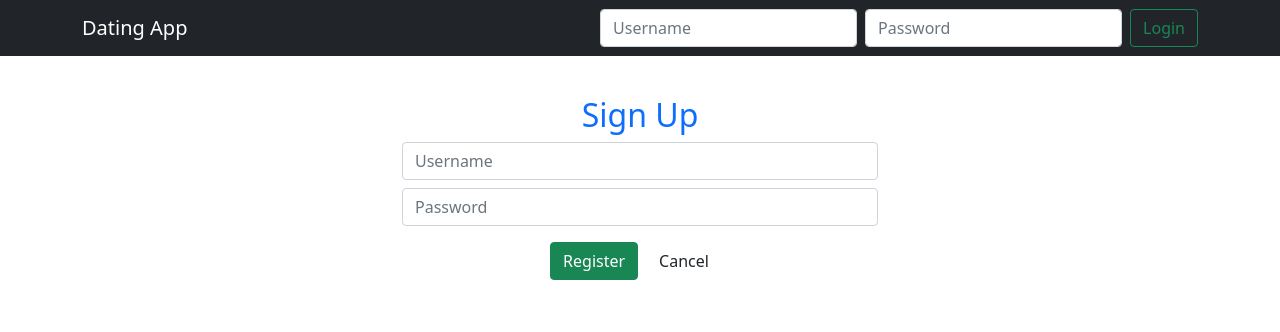
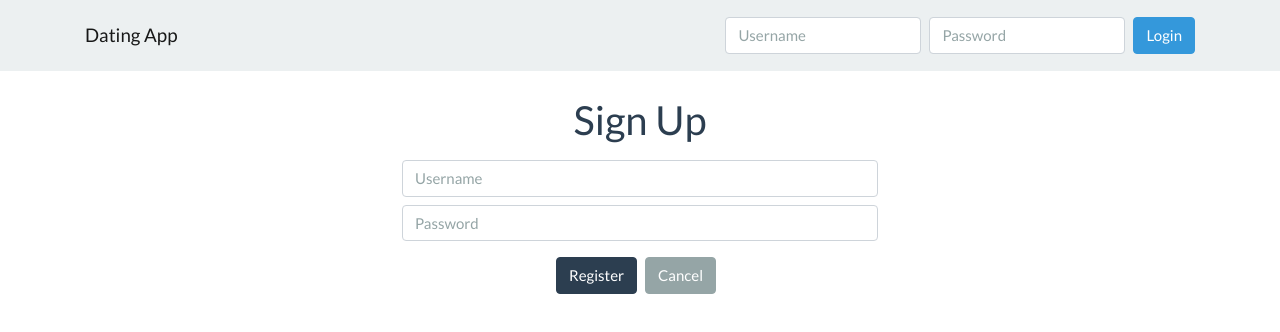
Before and after one commit to sormmi/dating-app, an Angular app: page / in a window 1280 px wide. Both pictures are taken after a click on the button "Register". Shown: the top 332 px of the page. Built offline with nearby package versions, Linux system fonts and the light colour scheme.

Commit message:
Add shared module

```diff
--- a/angular.json
+++ b/angular.json
@@ -23,6 +23,7 @@
             "styles": [
               "./node_modules/bootstrap/dist/css/bootstrap.min.css",
               "./node_modules/ngx-bootstrap/datepicker/bs-datepicker.css",
+              "./node_modules/bootswatch/dist/flatly/bootstrap.min.css",
               "./node_modules/font-awesome/css/font-awesome.min.css",
               "./node_modules/ngx-toastr/toastr.css",
               "src/styles.css"
--- a/package.json
+++ b/package.json
@@ -22,6 +22,7 @@
     "@popperjs/core": "^2.7.0",
     "@schematics/angular": "^11.2.0",
     "bootstrap": "^5.0.0-beta2",
+    "bootswatch": "^4.6.0",
     "font-awesome": "^4.7.0",
     "ngx-bootstrap": "^6.2.0",
     "ngx-toastr": "^13.2.0",
--- a/src/app/_models/user.ts
+++ b/src/app/_models/user.ts
@@ -1,4 +1,4 @@
 export interface User {
-  usernnme: string;
+  userName: string;
   token: string;
 }
--- /dev/null
+++ b/src/app/_modules/shared.module.ts
@@ -0,0 +1,17 @@
+import { NgModule } from '@angular/core';
+import { CommonModule } from '@angular/common';
+import { BsDropdownModule } from 'ngx-bootstrap/dropdown';
+import { ToastrModule } from 'ngx-toastr';
+
+@NgModule({
+  declarations: [],
+  imports: [
+    CommonModule,
+    BsDropdownModule.forRoot(),
+    ToastrModule.forRoot({
+      positionClass: 'toast-bottom-right',
+    }),
+  ],
+  exports: [BsDropdownModule, ToastrModule],
+})
+export class SharedModule {}
--- a/src/app/app.module.ts
+++ b/src/app/app.module.ts
@@ -2,7 +2,6 @@ import { NgModule } from '@angular/core';
 import { BrowserModule } from '@angular/platform-browser';
 import { BrowserAnimationsModule } from '@angular/platform-browser/animations';
 import { HttpClientModule } from '@angular/common/http';
-import { BsDropdownModule } from 'ngx-bootstrap/dropdown';
 
 import { AppRoutingModule } from './app-routing.module';
 import { AppComponent } from './app.component';
@@ -14,7 +13,7 @@ import { MemberListComponent } from './members/member-list/member-list.component
 import { MemberDetailComponent } from './members/member-detail/member-detail.component';
 import { ListsComponent } from './lists/lists.component';
 import { MessagesComponent } from './messages/messages.component';
-import { ToastrModule } from 'ngx-toastr';
+import { SharedModule } from './_modules/shared.module';
 
 @NgModule({
   declarations: [
@@ -33,10 +32,7 @@ import { ToastrModule } from 'ngx-toastr';
     AppRoutingModule,
     HttpClientModule,
     FormsModule,
-    BsDropdownModule.forRoot(),
-    ToastrModule.forRoot({
-      positionClass: 'toast-bottom-right',
-    }),
+    SharedModule,
   ],
   providers: [],
   bootstrap: [AppComponent],
--- a/src/app/nav/nav.component.html
+++ b/src/app/nav/nav.component.html
@@ -1,4 +1,4 @@
-<nav class="navbar navbar-expand-md navbar-dark fixed-top bg-dark">
+<nav class="navbar navbar-expand-md navbar-light fixed-top bg-light">
   <div class="container">
     <a class="navbar-brand" routerLink="/">Dating App</a>
     <button
@@ -41,10 +41,10 @@
       <div
         class="dropdown"
         dropdown
-        *ngIf="accountService.currentUser$ | async"
+        *ngIf="accountService.currentUser$ | async as user"
       >
-        <a class="dropdown-toggle text-light" dropdownToggle
-          >Welcome {{ model.username }}</a
+        <a class="dropdown-toggle text-dark" dropdownToggle
+          >Welcome {{ user.userName }}</a
         >
         <div class="dropdown-menu mt-2" *dropdownMenu>
           <a class="dropdown-item">Edit Profile</a>
@@ -75,7 +75,7 @@
           type="password"
           placeholder="Password"
         />
-        <button class="btn btn-outline-success" type="submit">Login</button>
+        <button class="btn btn-info" type="submit">Login</button>
       </form>
     </div>
   </div>
--- a/src/app/register/register.component.html
+++ b/src/app/register/register.component.html
@@ -1,6 +1,6 @@
 <form #registerForm="ngForm" (ngSubmit)="register()" autocomplete="off">
   <h2 class="text-center text-primary">Sign Up</h2>
-  <div class="form-group">
+  <div class="form-group mt-3">
     <input
       type="text"
       class="form-control"
@@ -17,8 +17,8 @@
     />
   </div>
   <div class="form-group text-center my-3">
-    <button class="btn btn-success" type="submit">Register</button>
-    <button class="btn btn-default mx-2" type="button" (click)="cancel()">
+    <button class="btn btn-primary" type="submit">Register</button>
+    <button class="btn btn-secondary mx-2" type="button" (click)="cancel()">
       Cancel
     </button>
   </div>
```
Also changed, not shown: 1 other file (tests, documents, lock files or other folders).
